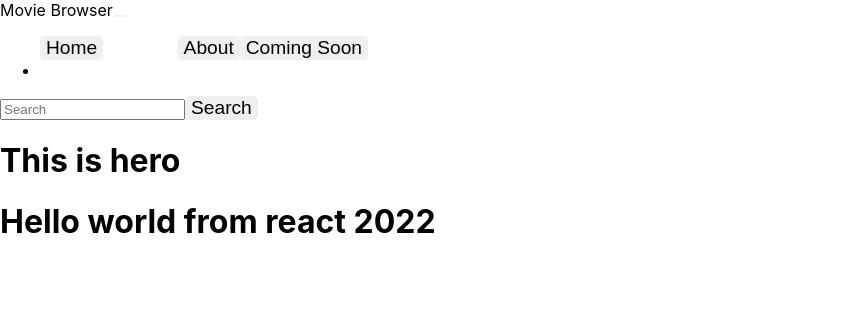
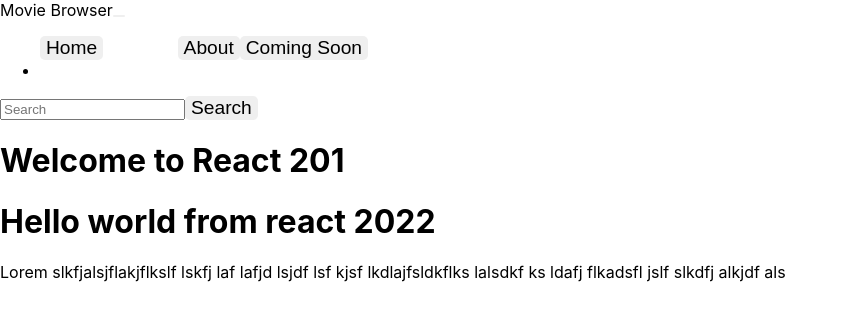
Before and after one commit to wiekusviljoen/myreactapp22, a React (Create React App) app: page / in a window 1280 px wide. Shown: the top 320 px of the page, without its empty margins (0-848 px from the left). Built offline with nearby package versions, Linux system fonts and the light colour scheme; the HTML template or start-up script is replaced by a standard one.

Commit message:
commit on master

```diff
--- a/src/components/Hero.js
+++ b/src/components/Hero.js
@@ -1,7 +1,7 @@
-const Hero = () => {
+const Hero = ({ text }) => {
   return (
     <header className="bg-dark text-white p-s">
-      <h1>This is hero</h1>
+      <h1>{text}</h1>
     </header>
   );
 };
--- a/src/components/Home.js
+++ b/src/components/Home.js
@@ -3,8 +3,18 @@ import Hero from "./Hero";
 const Home = () => {
   return (
     <>
-      <Hero />
+      <Hero text="Welcome to React 201" />
       <h1>Hello world from react 2022</h1>
+      <div className="container">
+        <div className="row">
+          <div className="col-lg-8 offset-lg-2 my-5">
+            <p className="Lead">
+              Lorem slkfjalsjflakjflkslf lskfj laf lafjd lsjdf lsf kjsf
+              lkdlajfsldkflks lalsdkf ks ldafj flkadsfl jslf slkdfj alkjdf als
+            </p>
+          </div>
+        </div>
+      </div>
     </>
   );
 };
```
